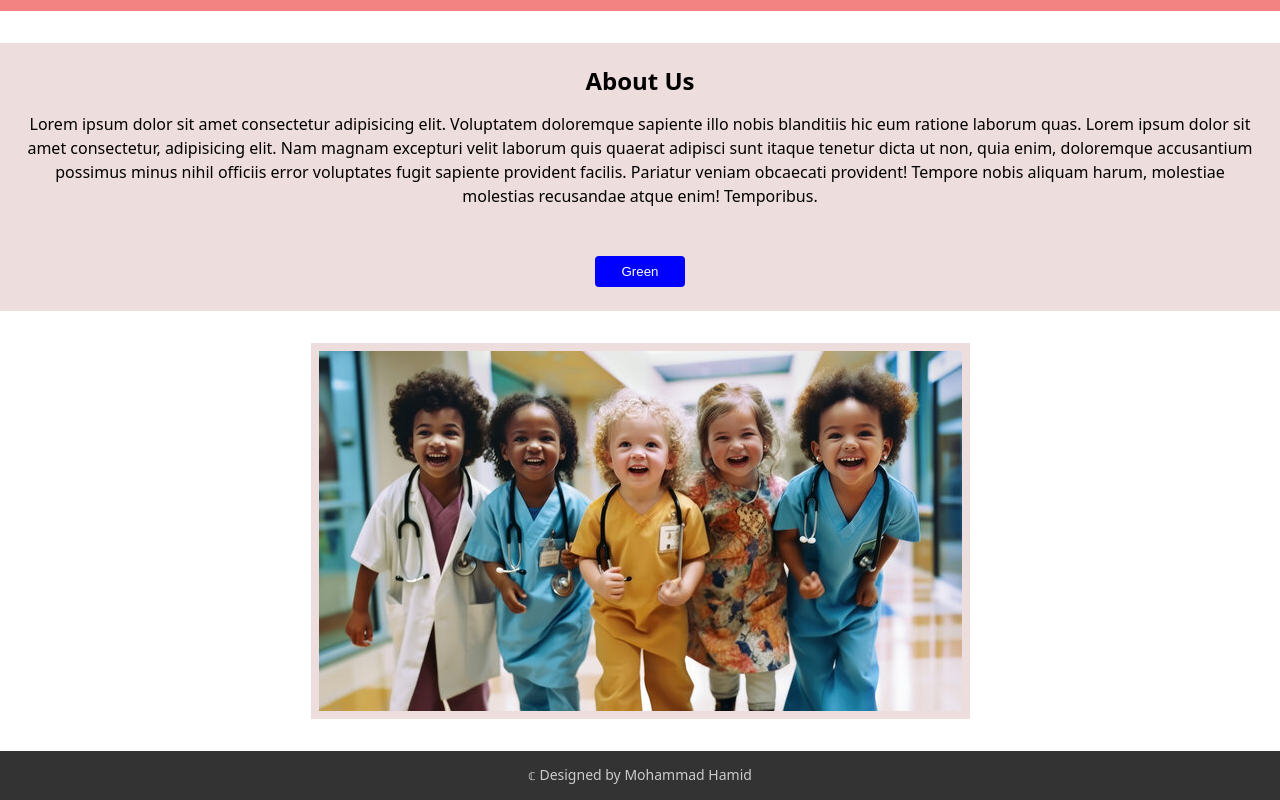
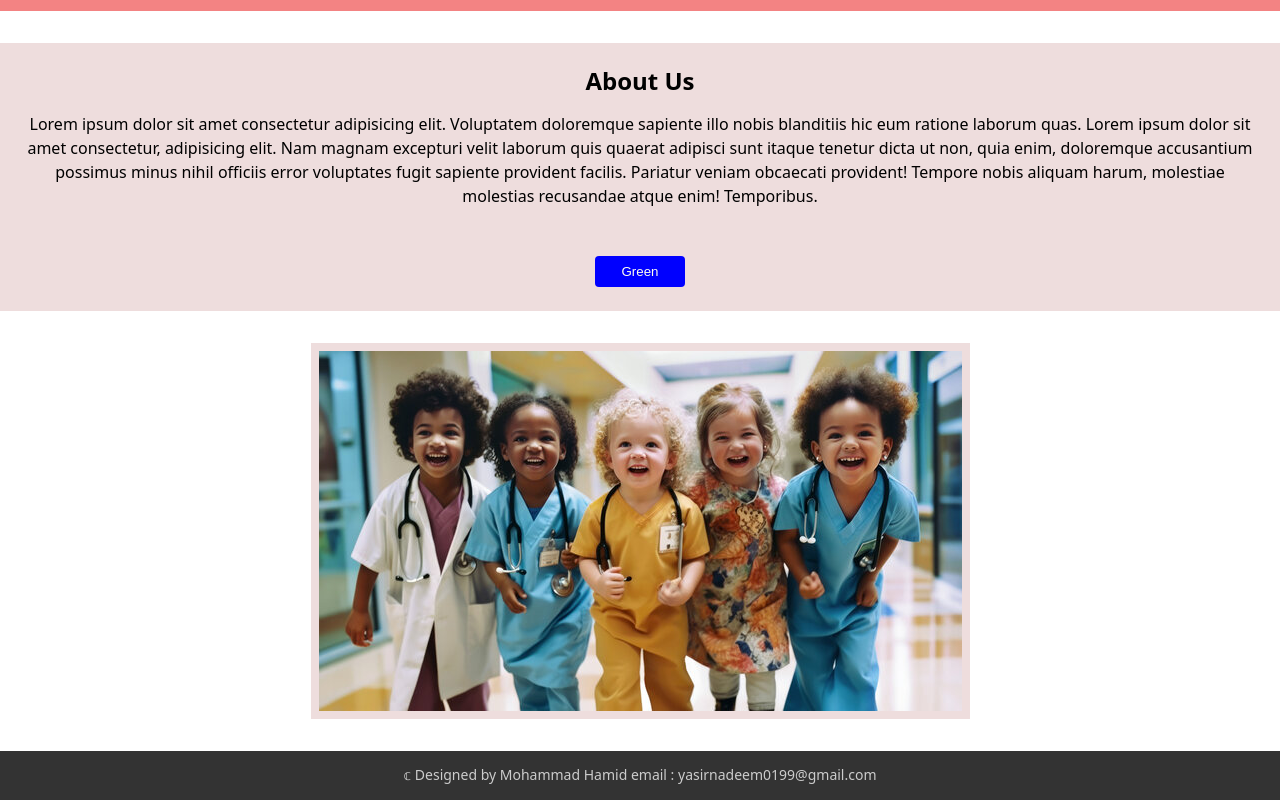
Before and after one commit to mhamid019/testing, a plain HTML site: page index.html in a window 1280 px wide. Shown: the part 601-1401 px from the top of the page. Drawn offline with Linux system fonts and the light colour scheme.

Commit message:
email added in footer

```diff
--- a/index.html
+++ b/index.html
@@ -31,7 +31,7 @@
 
     <script src="/js/index.js"></script>
 
-    <footer id="contact" class="footer">&copf; Designed by Mohammad Hamid</footer>
+    <footer id="contact" class="footer">&copf; Designed by Mohammad Hamid email : yasirnadeem0199@gmail.com</footer>
 
 </body>
 </html>
```
